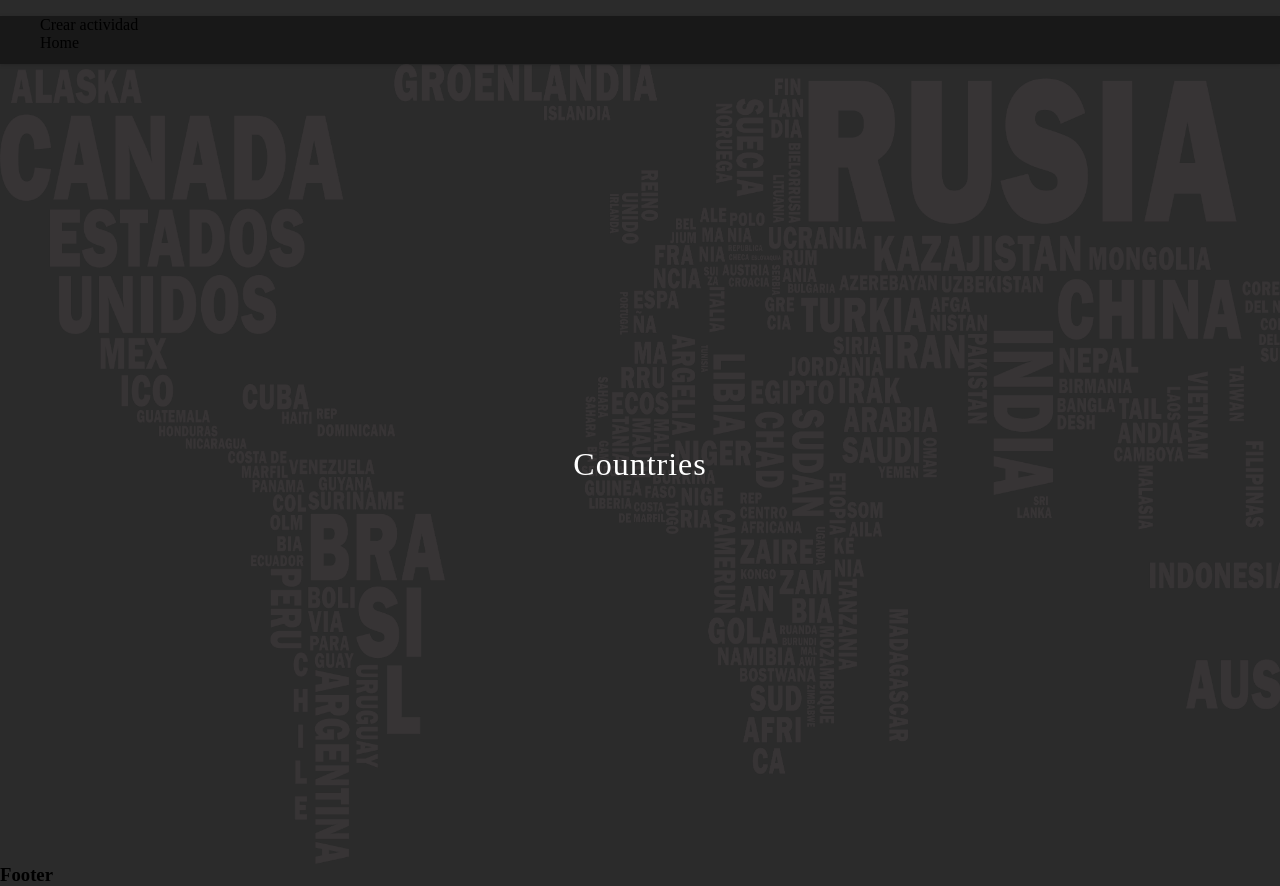
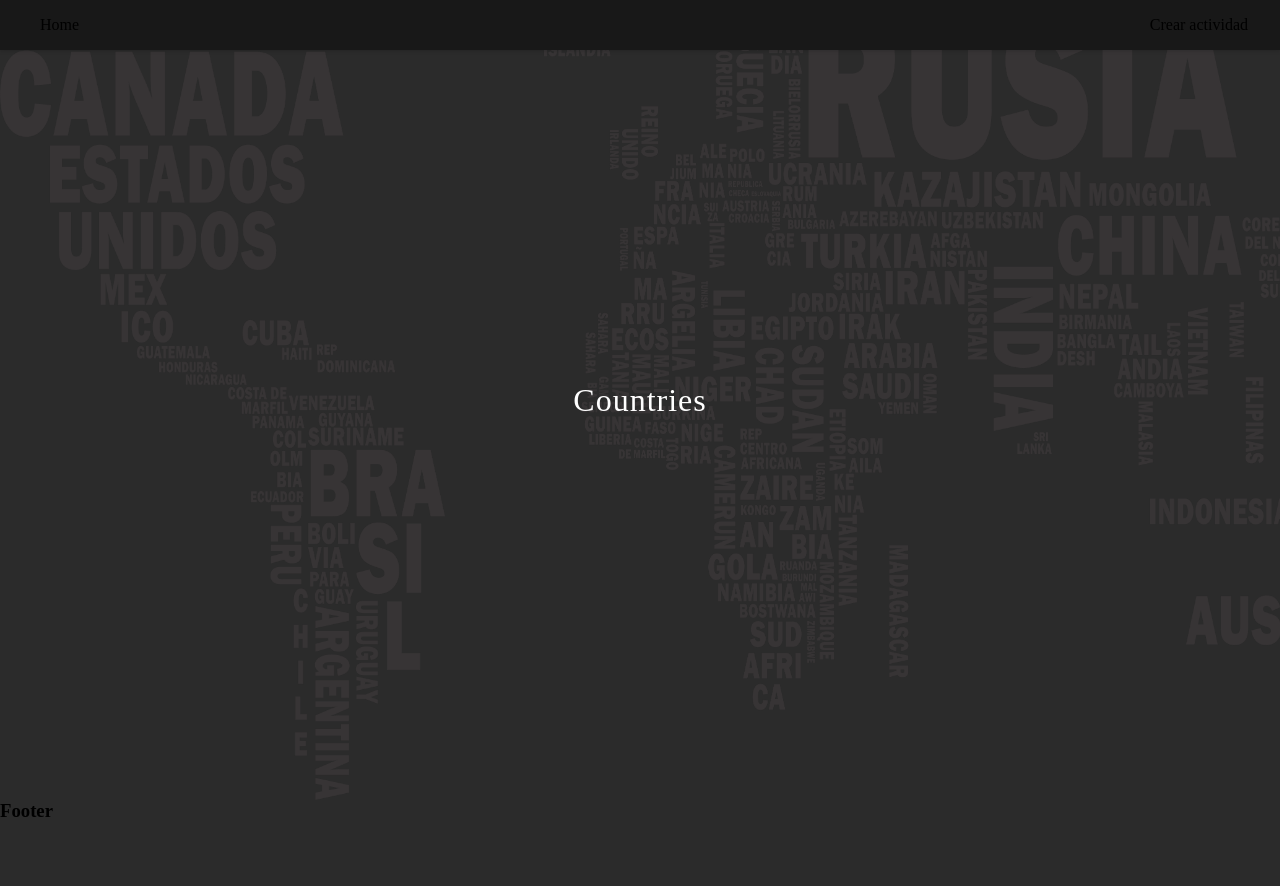
Before and after one commit to Fr33yr/PI-Countries-main, a React (Vite) app in the folder client/: page / in a window 1280 px wide. After the commit the page ends 822 px from the top, so only its background shows below. Built offline with nearby package versions, Linux system fonts and the light colour scheme.

Commit message:
nav styles

```diff
--- a/client/src/components/layout/navbar/navbar.module.css
+++ b/client/src/components/layout/navbar/navbar.module.css
@@ -1,5 +1,14 @@
-.nav{
+.nav {
     min-height: 3rem;
+    width: 100%;
     background-color: #181818;
     filter: drop-shadow(0 1px 2px rgb(0 0 0 / 0.1)) drop-shadow(0 1px 1px rgb(0 0 0 / 0.06));
+    position: fixed;
 }
+
+.nav ul {
+    display: flex;
+    flex-direction: row-reverse;
+    justify-content: space-between;
+    margin-right: 2rem;
+}
```
